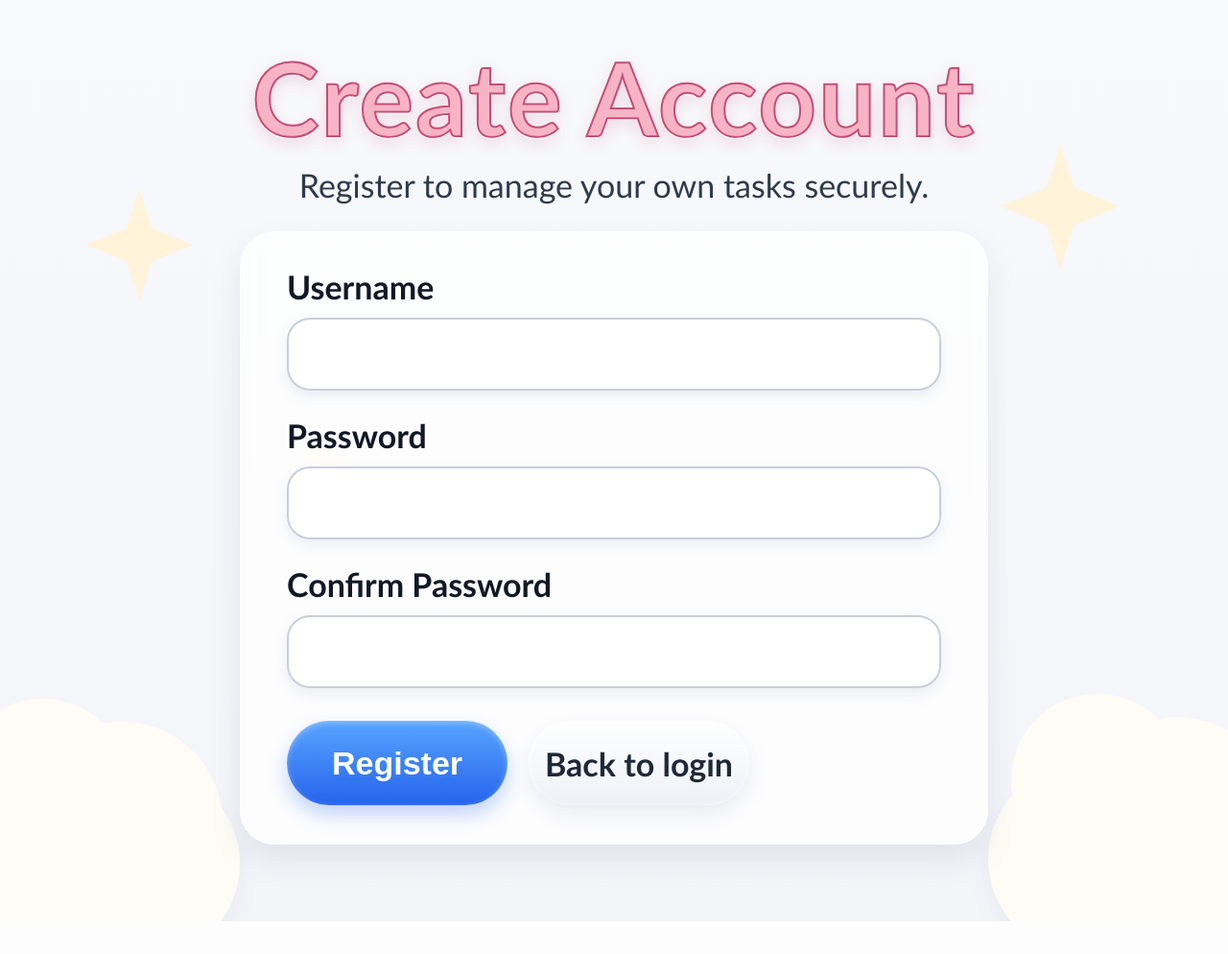
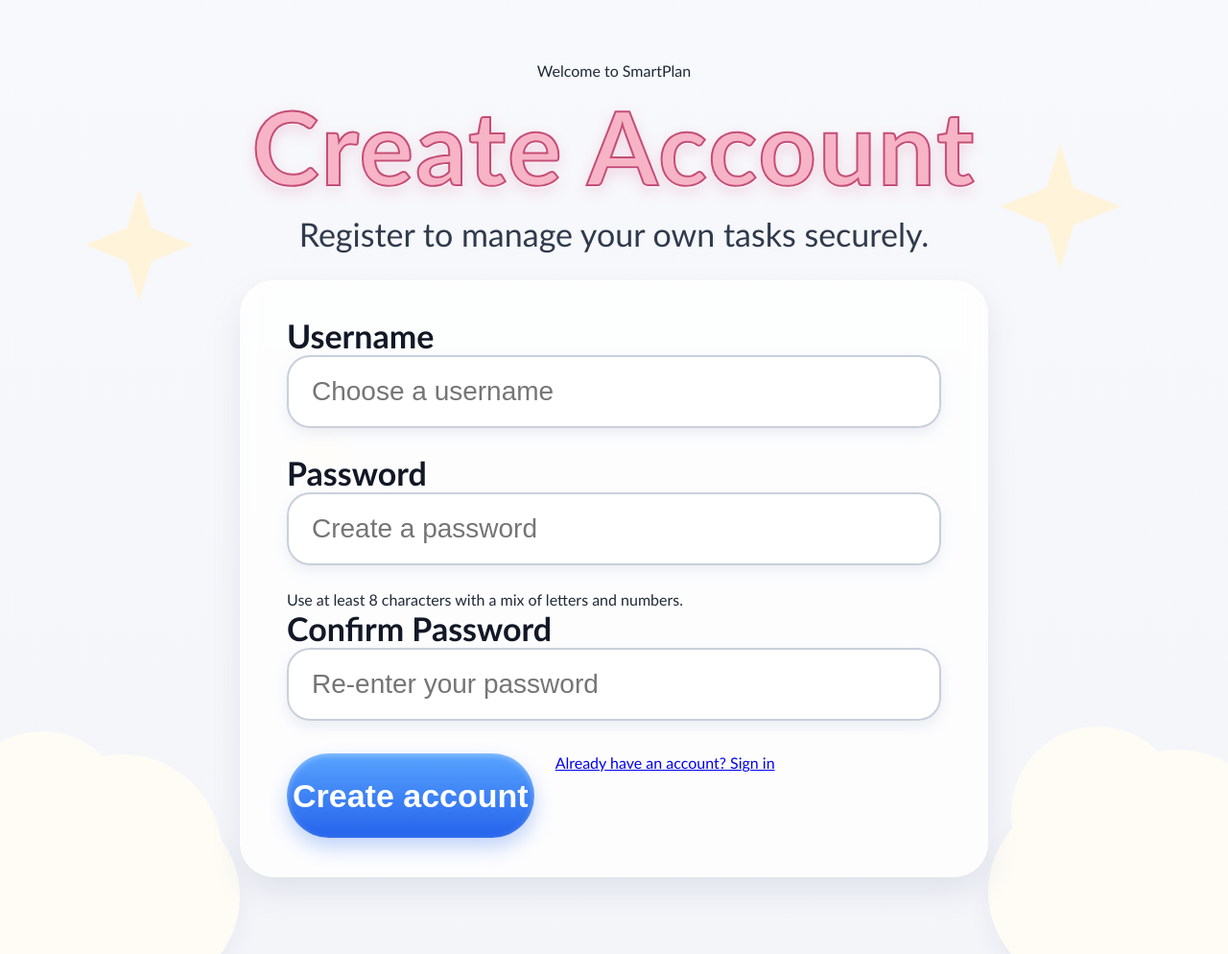
Before and after one commit to WangXinrui605/smartplan-task-management, a Django app: page /register/ in a window 1280 px wide. Shown: the part 88-1082 px from the top of the page at 96% size. Before the commit the page ends 1048 px from the top, so only its background shows below. Run offline with Django 5.2, Linux system fonts and the light colour scheme.

Commit message:
Enhance registration form with better structure
Updated the registration form layout and error handling.

```diff
--- a/task/templates/task/register.html
+++ b/task/templates/task/register.html
@@ -12,7 +12,7 @@
         <div class="brand">SmartPlan</div>
         <nav class="nav-links">
             <a href="{% url 'login' %}">Login</a>
-            <a href="{% url 'register' %}">Register</a>
+            <a href="{% url 'register' %}" class="active">Register</a>
         </nav>
     </header>
 
@@ -24,35 +24,72 @@
         <div class="bg-shape star star-right"></div>
 
         <section class="hero">
+            <p class="page-tag">Welcome to SmartPlan</p>
             <h1 class="title-bubble">Create Account</h1>
             <p class="subtitle">Register to manage your own tasks securely.</p>
 
             <div class="login-card">
-                <form method="post">
+                <form method="post" class="auth-form" novalidate>
                     {% csrf_token %}
 
-                    {% if form.errors %}
+                    {% if form.non_field_errors %}
                     <div class="error-message">
-                        {% for field in form %}
-                            {% for error in field.errors %}
-                                <div>{{ error }}</div>
-                            {% endfor %}
+                        {% for error in form.non_field_errors %}
+                            <div>{{ error }}</div>
                         {% endfor %}
                     </div>
                     {% endif %}
 
-                    <label for="username">Username</label>
-                    <input type="text" id="username" name="username" required>
+                    <div class="form-group">
+                        <label for="username">Username</label>
+                        <input
+                            type="text"
+                            id="username"
+                            name="username"
+                            value="{{ form.username.value|default:'' }}"
+                            placeholder="Choose a username"
+                            class="{% if form.username.errors %}input-error{% endif %}"
+                            required
+                        >
+                        {% for error in form.username.errors %}
+                            <div class="field-error">{{ error }}</div>
+                        {% endfor %}
+                    </div>
 
-                    <label for="password1">Password</label>
-                    <input type="password" id="password1" name="password1" required>
+                    <div class="form-group">
+                        <label for="password1">Password</label>
+                        <input
+                            type="password"
+                            id="password1"
+                            name="password1"
+                            placeholder="Create a password"
+                            class="{% if form.password1.errors %}input-error{% endif %}"
+                            required
+                        >
+                        <div class="field-hint">Use at least 8 characters with a mix of letters and numbers.</div>
+                        {% for error in form.password1.errors %}
+                            <div class="field-error">{{ error }}</div>
+                        {% endfor %}
+                    </div>
 
-                    <label for="password2">Confirm Password</label>
-                    <input type="password" id="password2" name="password2" required>
+                    <div class="form-group">
+                        <label for="password2">Confirm Password</label>
+                        <input
+                            type="password"
+                            id="password2"
+                            name="password2"
+                            placeholder="Re-enter your password"
+                            class="{% if form.password2.errors %}input-error{% endif %}"
+                            required
+                        >
+                        {% for error in form.password2.errors %}
+                            <div class="field-error">{{ error }}</div>
+                        {% endfor %}
+                    </div>
 
-                    <div class="button-row">
-                        <button type="submit" class="btn btn-primary">Register</button>
-                        <a href="{% url 'login' %}" class="btn btn-secondary">Back to login</a>
+                    <div class="button-row single-column">
+                        <button type="submit" class="btn btn-primary">Create account</button>
+                        <a href="{% url 'login' %}" class="text-link">Already have an account? Sign in</a>
                     </div>
                 </form>
             </div>
```
